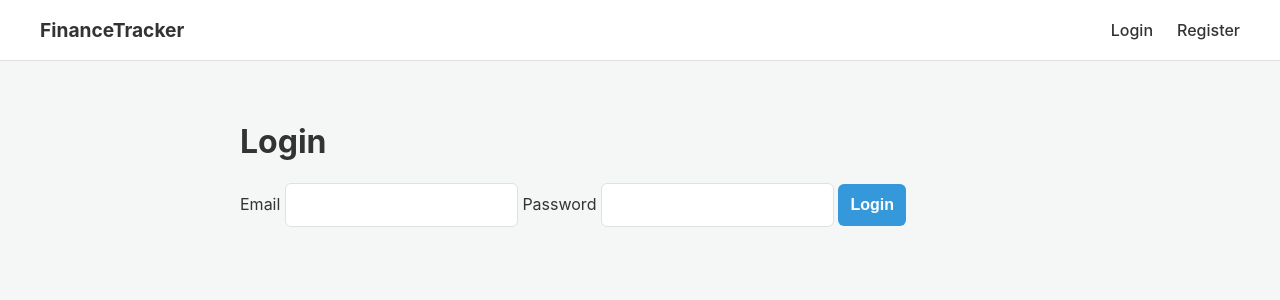
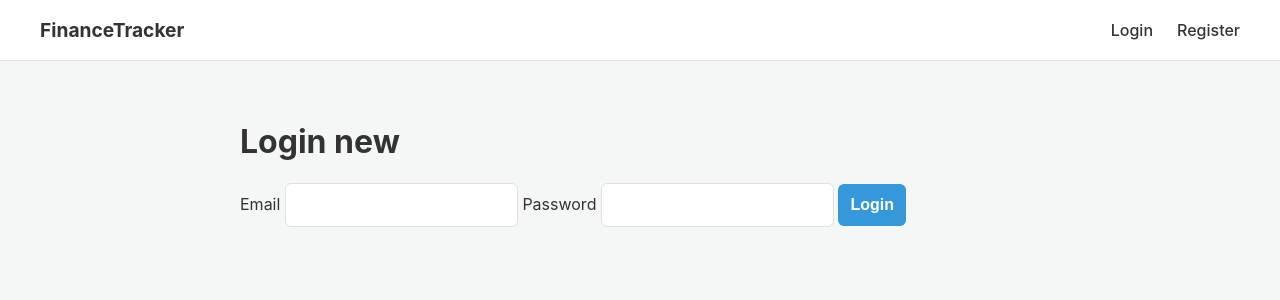
Before and after one commit to nikcook152/finance-tracker, a SvelteKit app in the folder frontend/: page /login in a window 1280 px wide. Shown: the top 300 px of the page. Built offline with nearby package versions, Linux system fonts and the light colour scheme.

Commit message:
retry auto deployment

```diff
--- a/frontend/src/routes/login/+page.svelte
+++ b/frontend/src/routes/login/+page.svelte
@@ -27,7 +27,7 @@
 </script>
 
 <main>
-  <h1>Login</h1>
+  <h1>Login new</h1>
   <form on:submit|preventDefault={handleLogin}>
     <label for="email">Email</label>
     <input type="email" id="email" bind:value={email} required />
```
